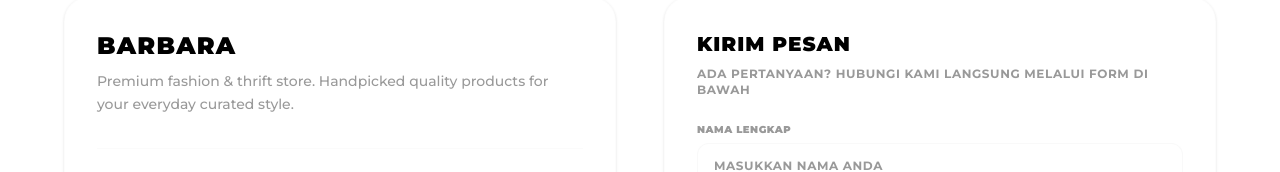
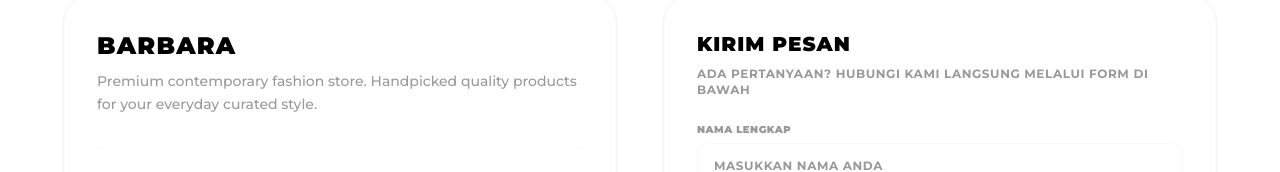
Before and after one commit to cl4umsyy/BARBARA, a Next.js app: page /contact in a window 1280 px wide. Shown: the part 320-492 px from the top of the page. Built offline with nearby package versions, Linux system fonts and the light colour scheme; no server answers; the database is empty.

Commit message:
refactor: remove all thrift references and change descriptions to contemporary fashion store

```diff
--- a/src/app/about/page.tsx
+++ b/src/app/about/page.tsx
@@ -109,7 +109,7 @@
               </span>
               <h3 className="text-lg font-black tracking-wider uppercase mt-2">Cerita Kami</h3>
               <p className="text-xs text-brand-gray-light font-medium leading-relaxed">
-                Dimulai sebagai kurasi thrift premium berskala lokal, BARBARA berkembang menjadi platform fashion online tepercaya yang menawarkan koleksi unisex handpicked terlengkap untuk pria dan wanita. Kami konsisten menyajikan produk dengan siluet minimalis, warna-warna netral, dan detail modern yang menjawab kebutuhan tren masa kini.
+                Didirikan dengan komitmen untuk menghadirkan desain fashion modern kontemporer yang berkarakter, BARBARA berkembang menjadi brand fashion online tepercaya yang menawarkan koleksi unisex kontemporer terlengkap untuk pria dan wanita. Kami konsisten menyajikan produk dengan siluet minimalis, warna-warna netral, dan detail modern yang menjawab kebutuhan tren masa kini.
               </p>
             </div>
 
--- a/src/app/api/contact/route.ts
+++ b/src/app/api/contact/route.ts
@@ -6,7 +6,7 @@
 const fallbackContactInfo = {
   id: "contact_info_default",
   storeName: "BARBARA",
-  description: "Premium fashion & thrift store. Handpicked quality products for your everyday curated style.",
+  description: "Premium contemporary fashion store. Handpicked quality products for your everyday curated style.",
   address: "Jl. Sunan Kudus No. 100, Kudus, Jawa Tengah 59313, Indonesia",
   whatsapp: "6281234567890",
   email: "contact@barbarastore.com",
--- a/src/app/contact/page.tsx
+++ b/src/app/contact/page.tsx
@@ -20,7 +20,7 @@
 
   const formattedContactInfo = {
     storeName: contactInfo?.storeName || "BARBARA",
-    description: contactInfo?.description || "Premium fashion & thrift store. Handpicked quality products for your everyday curated style.",
+    description: contactInfo?.description || "Premium contemporary fashion store. Handpicked quality products for your everyday curated style.",
     address: contactInfo?.address || "Jl. Sunan Kudus No. 100, Kudus, Jawa Tengah 59313, Indonesia",
     whatsapp: contactInfo?.whatsapp || "6281234567890",
     email: contactInfo?.email || "contact@barbarastore.com",
--- a/src/app/page.tsx
+++ b/src/app/page.tsx
@@ -150,7 +150,7 @@
           </h1>
           <p className="text-[10px] md:text-xs tracking-widest text-brand-light font-medium uppercase max-w-2xl leading-relaxed">
             Contemporary unisex streetwear. Bold cuts, raw textures, pure monochrome.
-            Thrift-like aesthetics with brand-new premium quality standards.
+            Contemporary aesthetics with brand-new premium quality standards.
           </p>
           <div className="mt-2 flex flex-wrap justify-center gap-3">
             <Link href="/shop">
--- a/src/app/shop/[slug]/page.tsx
+++ b/src/app/shop/[slug]/page.tsx
@@ -66,7 +66,7 @@
     console.error("[ProductDetailPage generateMetadata] Database error:", error);
     return {
       title: "Premium Streetwear | barbara",
-      description: "Premium fashion & thrift store. Handpicked quality products for your everyday curated style.",
+      description: "Premium contemporary fashion store. Handpicked quality products for your everyday curated style.",
     };
   }
 }
```
